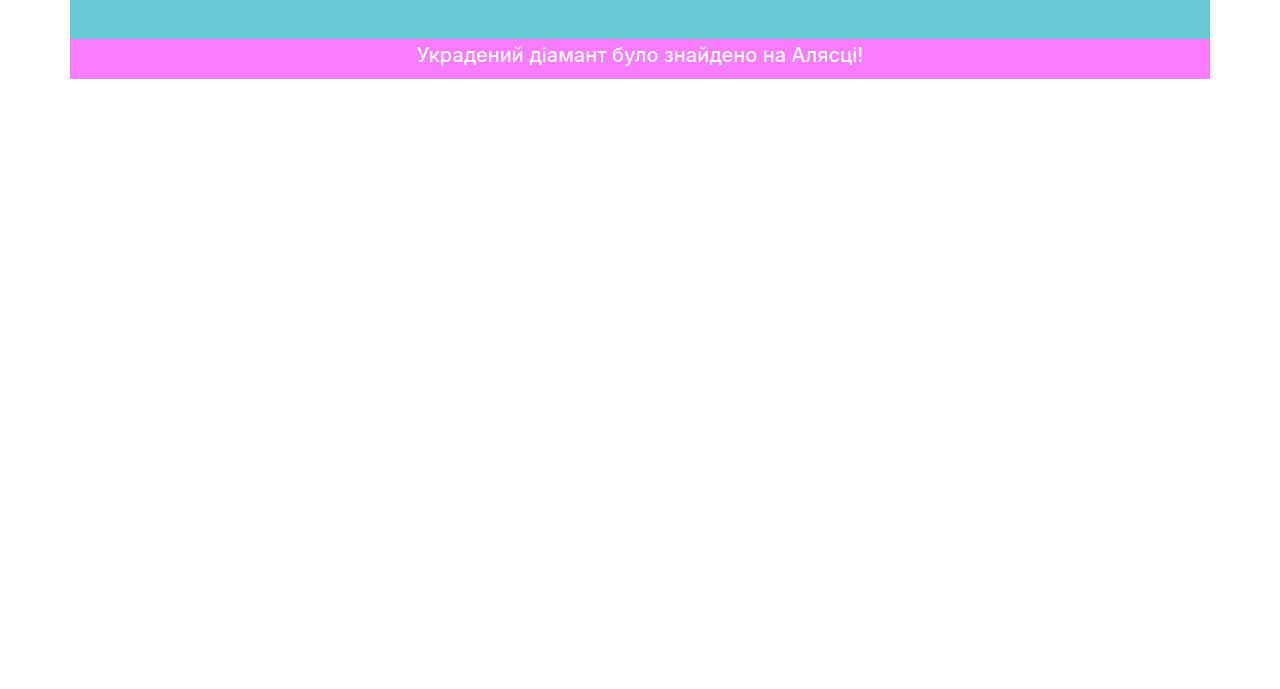
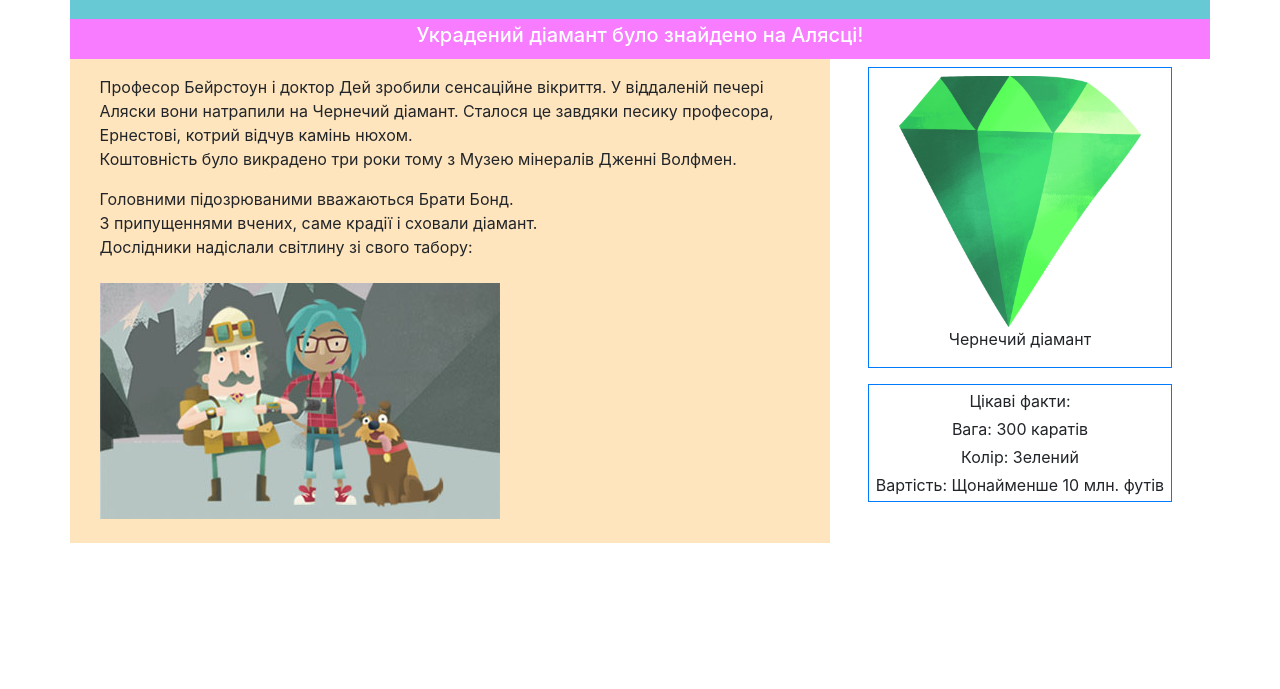
Before and after one commit to sameluck/school-projects, a plain HTML site: page god/project-2/index.html in a window 1280 px wide. Shown: the part 111-800 px from the top of the page. Drawn offline with Linux system fonts and the light colour scheme.

Commit message:
update index.html

```diff
--- a/god/project-2/css/main.css
+++ b/god/project-2/css/main.css
@@ -1,5 +1,5 @@
 #row-1 {
-    height: 150px;
+    height: 130px;
     background-color: #66c9d4;
 }
 #title-1 {
@@ -12,3 +12,26 @@
 #title-2 {
     color: white;
 }
+#row-3 {
+    height: 484px;
+}
+#main-text-column {
+    background-color: #ffe5be;
+}
+#main-text {
+    width: 96%;
+}
+#diamond-text-and-photo {
+    text-align: center;
+    height: 80%;
+    width: 80%;
+}
+#diamond-photo {
+    height: 80%;
+    width: 80%;
+}
+#facts {
+    height: 80%;
+    width: 80%;
+    text-align: center;
+}
--- a/god/project-2/index.html
+++ b/god/project-2/index.html
@@ -17,11 +17,34 @@
             <h5 id="title-2">Украдений діамант було знайдено на Алясці!</h5>
         </div>
     </div>
-    <div class="row">
-        <div class="col-8"></div>
+    <div class="row" id="row-3">
+        <div class="col-8" id="main-text-column">
+            <div class="my-auto mx-auto" id="main-text">
+                <p class="mb-0 mt-3">Професор Бейрстоун і доктор Дей зробили сенсаційне вікриття. У віддаленій печері Аляски вони натрапили на Чернечий діамант. Сталося це завдяки песику професора, Ернестові, котрий відчув камінь нюхом.</p>
+                <p class="my-0">Коштовність було викрадено три роки тому з Музею мінералів Дженні Волфмен.</p>
+                <p class="mt-3 mb-0">Головними підозрюваними вважаються Брати Бонд.</p>
+                <p class="my-0">З припущеннями вчених, саме крадії і сховали діамант.</p>
+                <p class="my-0">Дослідники надіслали світлину зі свого табору:</p>
+                <img class="mt-4" alt="photo from the camp" src="content/team.jpg">
+            </div>
+        </div>
         <div class="col-4">
-            <div class="row"></div>
-            <div class="row"></div>
+            <div class="row">
+                <div class="mx-auto mt-2 mb-2 border border-primary" id="diamond-text-and-photo">
+                    <div class="mb-auto mt-2 mx-auto">
+                        <img id="diamond-photo" alt="diamond" src="content/diamond.jpg">
+                    </div>
+                    <p>Чернечий діамант</p>
+                </div>
+            </div>
+            <div class="row">
+                <div class="mx-auto mt-2 mb-auto border border-primary" id="facts">
+                    <p class="my-1">Цікаві факти:</p>
+                    <p class="my-1">Вага: 300 каратів</p>
+                    <p class="my-1">Колір: Зелений</p>
+                    <p class="my-1">Вартість: Щонайменше 10 млн. футів</p>
+                </div>
+            </div>
         </div>
     </div>
 </div>
```
